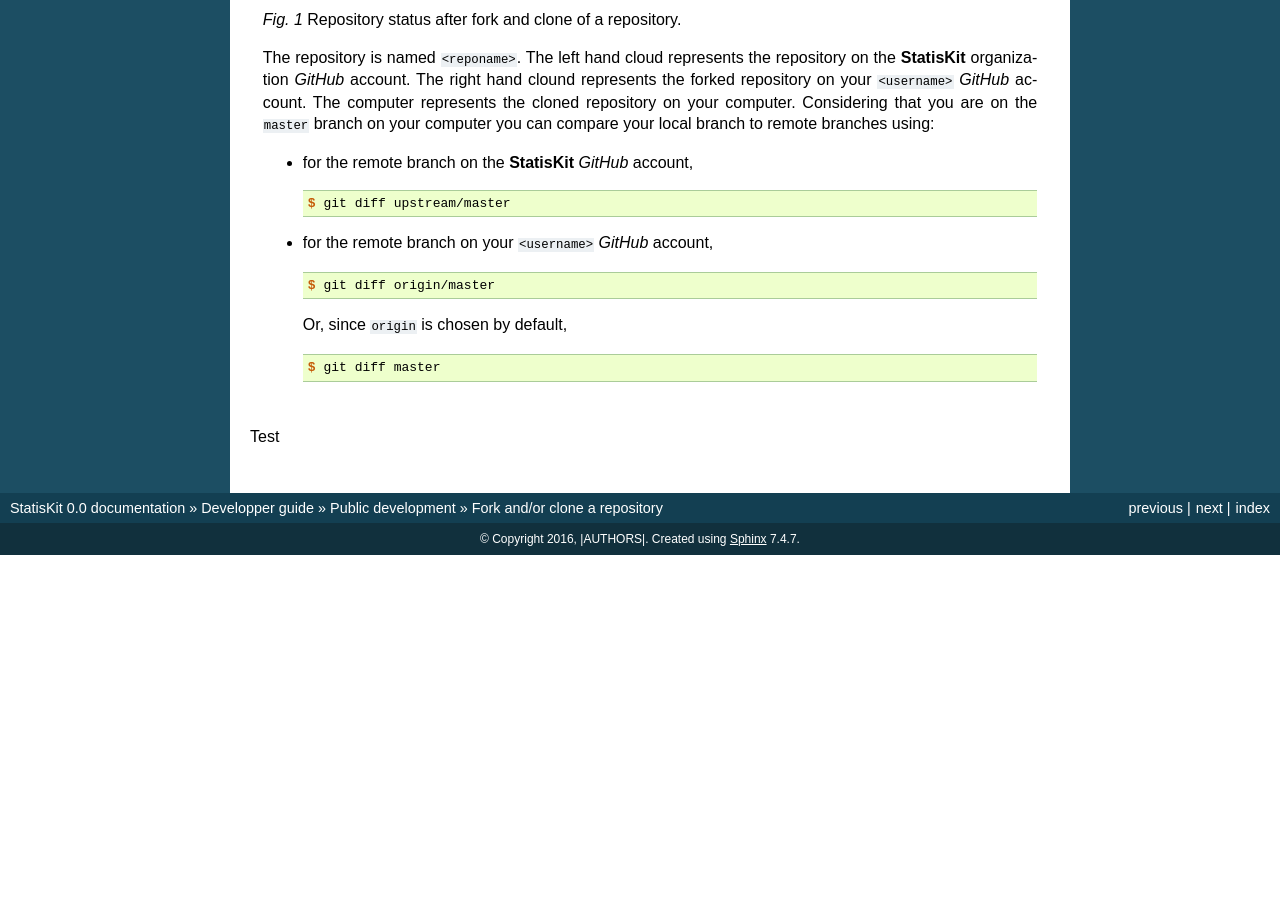
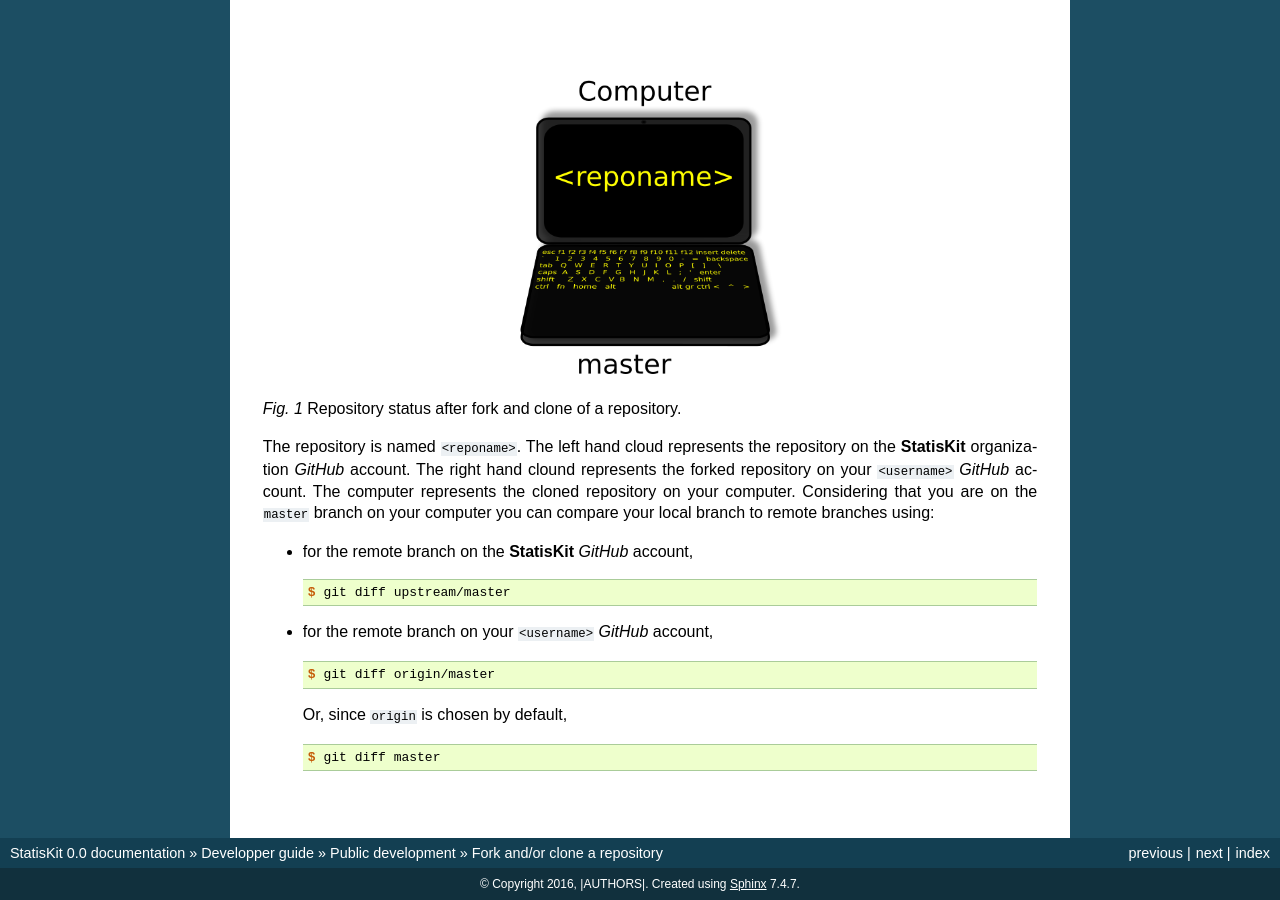
Before and after one commit to StatisKit/StatisKit, a Sphinx documentation site: the page built from doc/developper/public/fork.rst, in a window 1280 px wide and 900 px high, scrolled down 1093 px. Built offline with Sphinx 7.4.7, drawn with Linux system fonts in a browser that asks for light colours; pages that are not in the unit, such as notebooks, are missing from menus; before the commit the page ends 1648 px from its top, so only the background shows below that.

Commit message:
Update fork.rst

```diff
--- a/doc/developper/public/fork.rst
+++ b/doc/developper/public/fork.rst
@@ -68,7 +68,6 @@ This command:
 
 
 .. figure:: clone.png
-    :scale: 25 %
     :alt: Repository status after fork and clone steps.
 
     Repository status after fork and clone of a repository.
@@ -97,7 +96,7 @@ This command:
 
         $ git diff master
 
-Test
+
 
 .. MngIt
 
```
